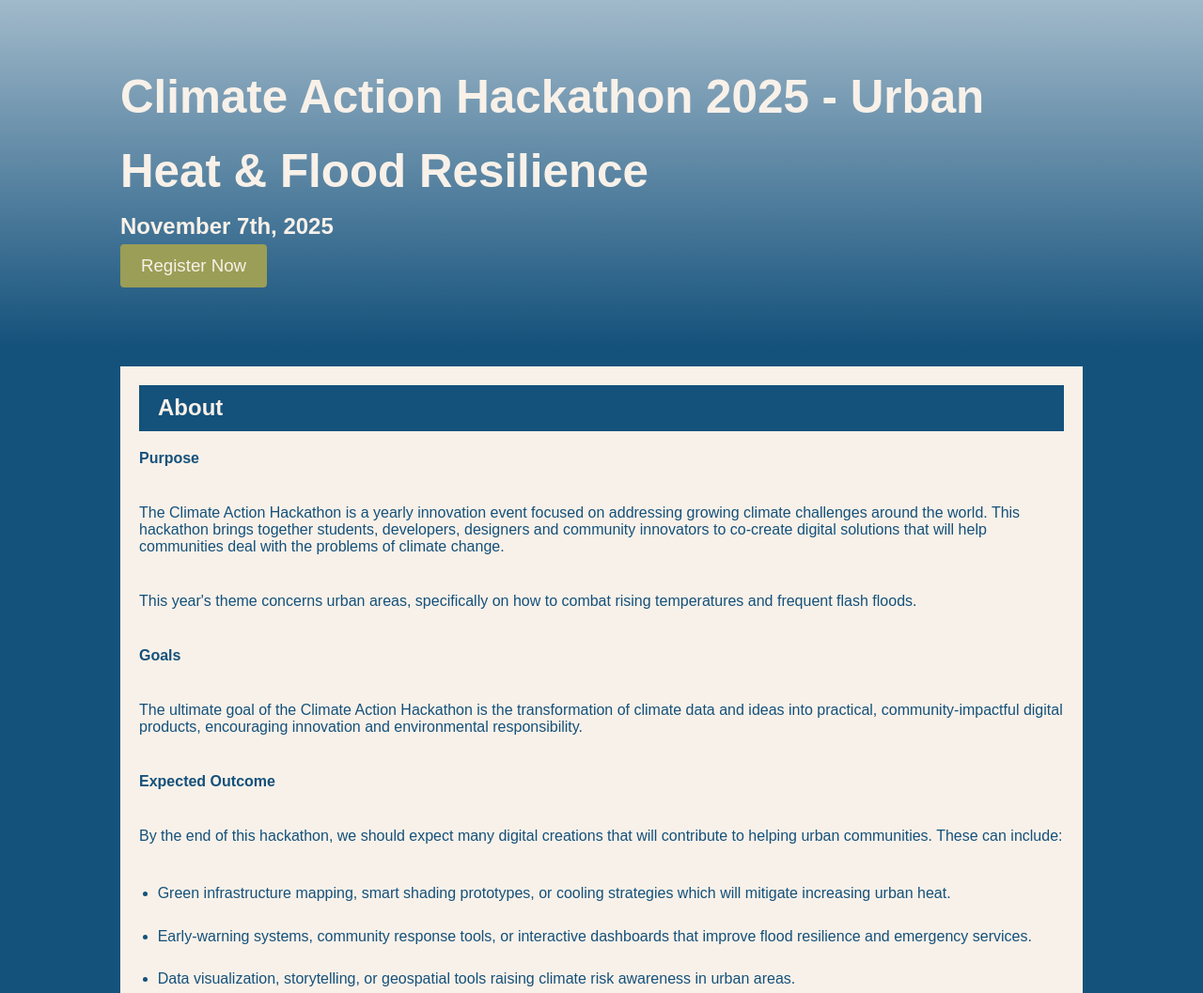
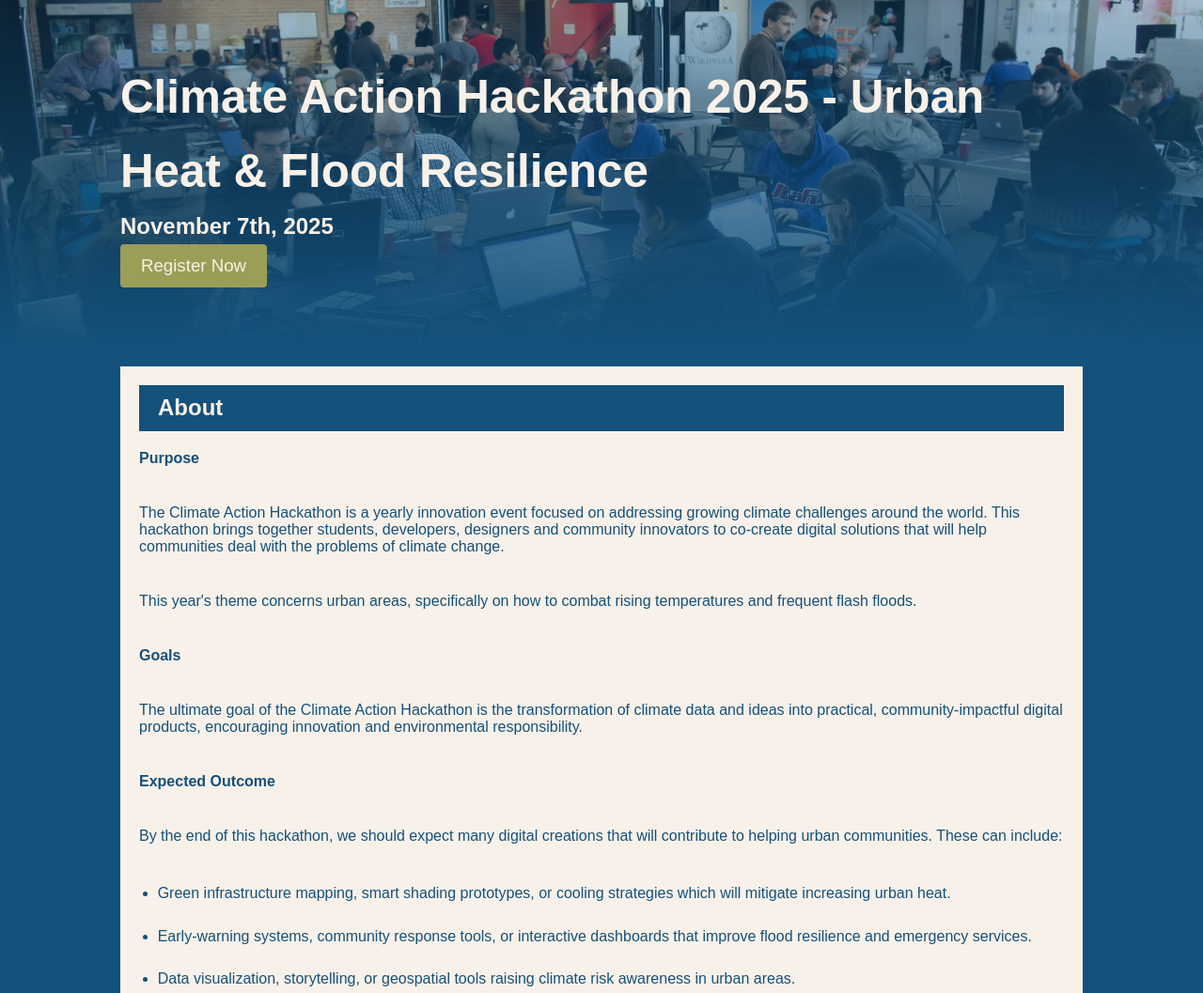
Before and after one commit to parts-per-million/CDDS2413-Assignment-1---Climate-Action-Hackathon-Website, a plain HTML site: page index.html in a window 1280 px wide. Shown: the top 1057 px of the page at 94% size. Drawn offline with Linux system fonts and the light colour scheme.

Commit message:
Update styles.css

```diff
--- a/css/styles.css
+++ b/css/styles.css
@@ -28,7 +28,7 @@ a:hover {
 
 /* Hero */
 header {
-    background-image: linear-gradient(rgba(20, 81, 123, 0.4), rgba(20, 81, 123, 1)), url("img/Wikimedia_Hackathon_San_Francisco_107.webp");
+    background-image: linear-gradient(rgba(20, 81, 123, 0.4), rgba(20, 81, 123, 1)), url("/img/Wikimedia_Hackathon_San_Francisco_107.webp");
     height: 50%;
     background-position: center;
     background-repeat: no-repeat;
```
